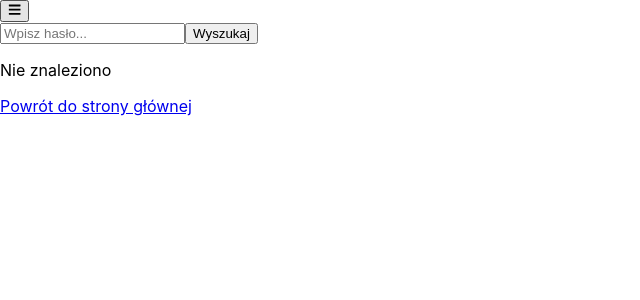
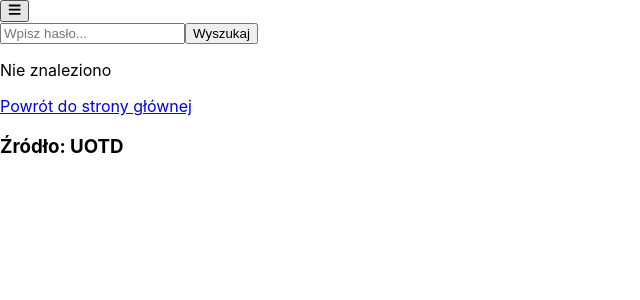
Before and after one commit to qolvap/fine-app-poc, a React (Create React App) app: page /Results in a window 1280 px wide. Shown: the top 300 px of the page, without its empty margins (0-640 px from the left). Built offline with nearby package versions, Linux system fonts and the light colour scheme; the HTML template or start-up script is replaced by a standard one.

Commit message:
added source doc

```diff
--- a/src/components/Results/ResultsPage.tsx
+++ b/src/components/Results/ResultsPage.tsx
@@ -54,6 +54,7 @@ function ResultsPage() {
                 )}
             </header>
             <Link to="/">Powrót do strony głównej</Link>
+            <h3>Źródło: UOTD</h3>
         </div>
     );
 }
```
